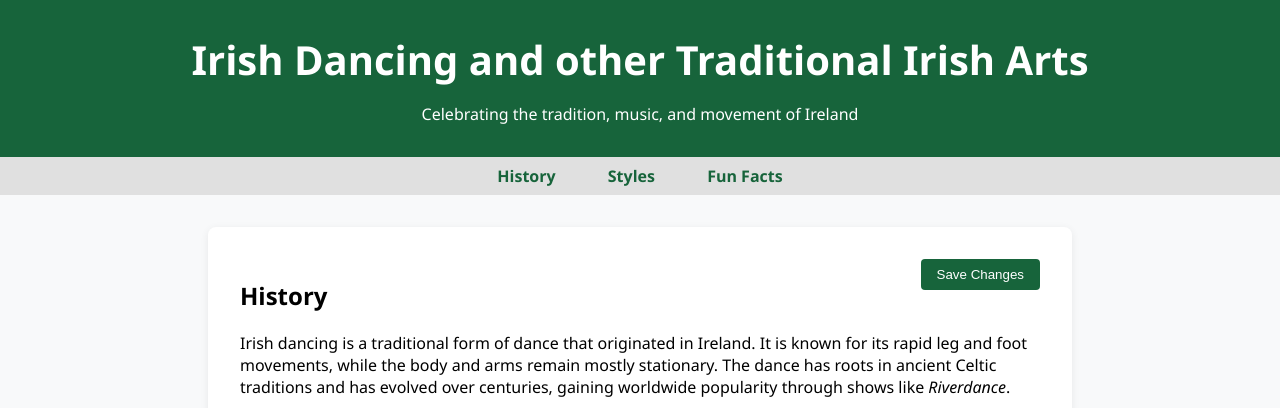
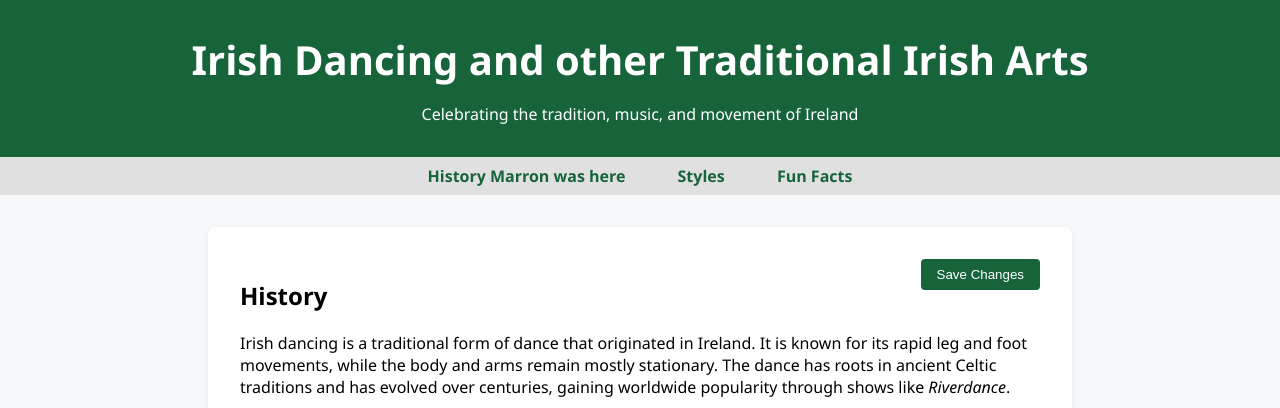
Before and after one commit to DublinJim/dublinjim.github.io, a plain HTML site: page index.html in a window 1280 px wide. Shown: the top 408 px of the page. Drawn offline with Linux system fonts and the light colour scheme.

Commit message:
more changes

```diff
--- a/index.html
+++ b/index.html
@@ -69,7 +69,7 @@
         <p>Celebrating the tradition, music, and movement of Ireland</p>
     </header>
     <nav>
-        <a href="#history">History</a>
+        <a href="#history">History Marron was here </a>
         <a href="#styles">Styles</a>
         <a href="#fun-facts">Fun Facts</a>
     </nav>
```
